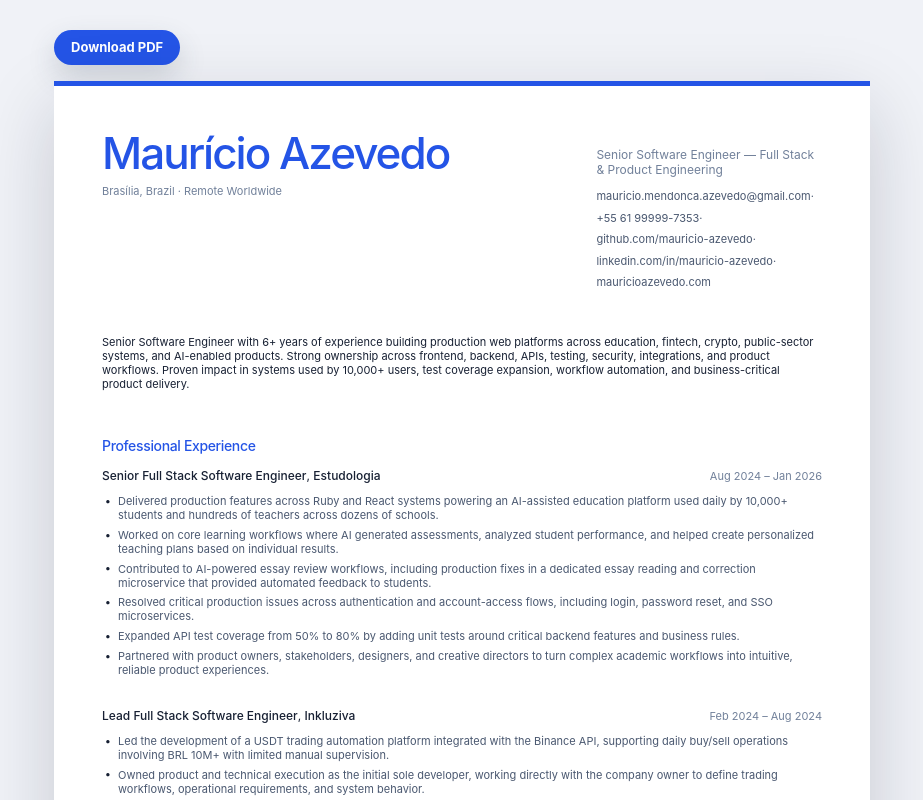
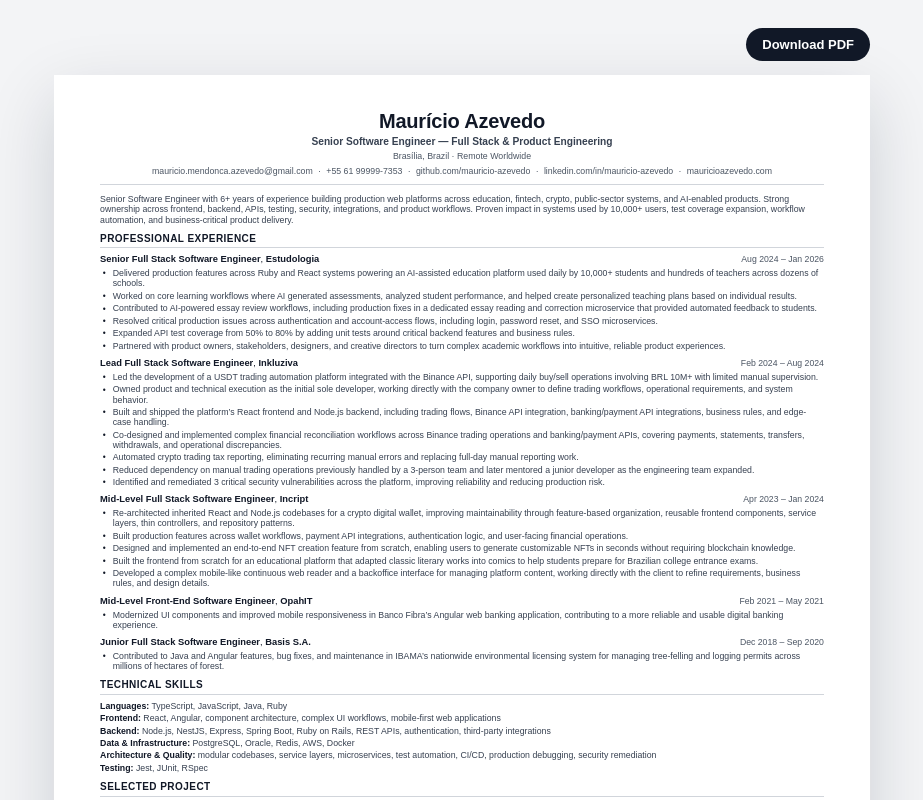
Before and after one commit to mauricio-azevedo/resume, a React (Vite) app: page / in a window 1280 px wide. Shown: the top 800 px of the page, without its empty margins (178-1101 px from the left). Built offline with nearby package versions, Linux system fonts and the light colour scheme.

Commit message:
Update resume layout to one-column ATS-friendly format

```diff
--- a/src/App.css
+++ b/src/App.css
@@ -1,19 +1,15 @@
 :root {
   --page-width: 8.5in;
   --page-height: 11in;
-  --page-margin-x: 0.5in;
-  --page-margin-top: 0.54in;
-  --page-margin-bottom: 0.42in;
-  --primary: #2454E6;
-  --primary-hover: #1e293b;
-  --primary-shadow: rgba(51, 65, 85, 0.18);
-  --primary-focus: rgba(51, 65, 85, 0.22);
-  --accent-blue: #2454E6;
-  --ink: #172033;
-  --muted: #4a5870;
-  --soft: #71809a;
+  --page-margin-x: 0.48in;
+  --page-margin-top: 0.38in;
+  --page-margin-bottom: 0.36in;
+  --ink: #111827;
+  --muted: #374151;
+  --soft: #4b5563;
+  --rule: #d1d5db;
   --paper: #ffffff;
-  --screen-bg: #f0f2f7;
+  --screen-bg: #f3f4f6;
 }
 
 * {
@@ -24,7 +20,7 @@ body {
   margin: 0;
   background: var(--screen-bg);
   color: var(--ink);
-  font-family: Inter, ui-sans-serif, system-ui, -apple-system, BlinkMacSystemFont, 'Segoe UI', Arial, sans-serif;
+  font-family: Arial, Helvetica, sans-serif;
 }
 
 button,
@@ -35,76 +31,31 @@ a {
 .resume-shell {
   min-height: 100vh;
   min-width: var(--page-width);
-  padding: 30px 0 50px;
+  padding: 28px 0 48px;
 }
 
 .toolbar {
-  align-items: center;
   display: flex;
-  justify-content: space-between;
-  margin: 0 auto 16px;
+  justify-content: flex-end;
+  margin: 0 auto 14px;
   width: var(--page-width);
-}
-
-.language-toggle {
-  background: #ffffff;
-  border: 1px solid rgba(113, 128, 154, 0.24);
-  border-radius: 999px;
-  display: flex;
-  gap: 2px;
-  padding: 3px;
-  box-shadow: 0 12px 28px rgba(15, 23, 42, 0.08);
-}
-
-.language-button {
-  background: transparent;
-  border: 0;
-  border-radius: 999px;
-  color: var(--muted);
-  cursor: pointer;
-  font-size: 12px;
-  font-weight: 700;
-  line-height: 1;
-  padding: 8px 11px;
-}
-
-.language-button:hover,
-.language-button:focus-visible {
-  color: var(--primary);
-}
-
-.language-button.is-active {
-  background: var(--primary);
-  color: #ffffff;
 }
 
 .download-button {
   border: 0;
   border-radius: 999px;
-  background: var(--primary);
+  background: var(--ink);
   color: #ffffff;
   cursor: pointer;
   font-size: 13px;
   font-weight: 700;
   line-height: 1;
-  padding: 11px 17px;
-  box-shadow: 0 12px 28px var(--primary-shadow);
+  padding: 10px 16px;
 }
 
 .download-button:hover,
 .download-button:focus-visible {
-  background: var(--primary-hover);
-}
-
-.download-button:disabled {
-  cursor: wait;
-  opacity: 0.72;
-}
-
-.download-button:focus-visible,
-.language-button:focus-visible {
-  outline: 3px solid var(--primary-focus);
-  outline-offset: 3px;
+  background: #374151;
 }
 
 .resume-page {
@@ -114,145 +65,99 @@ a {
   padding: var(--page-margin-top) var(--page-margin-x) var(--page-margin-bottom);
   background: var(--paper);
   color: var(--ink);
-  box-shadow: 0 26px 70px rgba(15, 23, 42, 0.18);
-  font-size: 11px;
-  line-height: 1.28;
+  box-shadow: 0 24px 64px rgba(15, 23, 42, 0.16);
+  font-size: 8.75px;
+  line-height: 1.16;
   overflow: hidden;
-  position: relative;
-}
-
-.resume-page::before {
-  background: var(--accent-blue);
-  content: '';
-  height: 5px;
-  left: 0;
-  position: absolute;
-  right: 0;
-  top: 0;
-}
-
-.resume-header {
-  display: grid;
-  grid-template-columns: minmax(0, 1fr) 2.35in;
-  column-gap: 0.5in;
-  align-items: start;
-  margin-bottom: 0.47in;
-}
-
-.intro {
-  min-width: 0;
 }
 
 h1,
 h2,
 h3,
 p,
-ul {
+ul,
+address {
   margin: 0;
 }
 
+.resume-header {
+  border-bottom: 1px solid var(--rule);
+  padding-bottom: 5.5pt;
+  text-align: center;
+}
+
 h1 {
-  color: var(--primary);
-  font-size: 44px;
-  font-weight: 500;
-  letter-spacing: -0.045em;
-  line-height: 0.95;
+  color: var(--ink);
+  font-size: 20px;
+  font-weight: 700;
+  letter-spacing: -0.01em;
+  line-height: 1;
 }
 
 .headline {
-  color: var(--soft);
-  font-size: 12px;
-  line-height: 1.24;
-  margin-top: 0.16in;
-  max-width: 3in;
+  color: var(--muted);
+  font-size: 10.2px;
+  font-weight: 700;
+  margin-top: 3.5pt;
 }
 
 .location {
   color: var(--soft);
-  font-size: 11px;
-  line-height: 1.25;
-  margin-top: 0.07in;
+  font-size: 8.8px;
+  margin-top: 2.5pt;
 }
 
 .contact-list {
-  color: var(--muted);
+  color: var(--soft);
   display: flex;
-  flex-direction: column;
+  flex-wrap: wrap;
   font-style: normal;
-  font-size: 11px;
-  gap: .5rem;
-  line-height: 1.22;
-  padding-top: 0.13in;
+  gap: 2pt 4pt;
+  justify-content: center;
+  line-height: 1.2;
+  margin-top: 3.5pt;
 }
 
-.contact-item {
-  align-items: center;
-  display: flex;
-  gap: 5px;
-  min-width: 0;
+.contact-entry {
+  white-space: nowrap;
 }
 
-.contact-icon {
+.contact-separator {
   color: var(--soft);
-  flex: 0 0 auto;
-  height: 11px;
-  width: 11px;
-}
-
-.contact-item span {
-  min-width: 0;
-  overflow-wrap: anywhere;
+  margin-left: 4pt;
 }
 
 .resume-page a {
-  color: var(--muted);
+  color: inherit;
   text-decoration: none;
 }
 
 .resume-page a:hover {
-  color: var(--primary);
   text-decoration: underline;
 }
 
-.resume-page a:hover .contact-icon {
-  color: var(--primary);
+.resume-section {
+  margin-top: 7pt;
 }
 
-.resume-layout {
-  display: grid;
-  grid-template-columns: minmax(0, 1fr) 2.38in;
-  column-gap: 0.48in;
-  align-items: start;
-}
-
-.resume-section + .resume-section {
-  margin-top: 3rem;
+.summary-section {
+  color: var(--muted);
 }
 
 h2 {
-  color: var(--primary);
-  font-size: 14px;
-  font-weight: 500;
-  letter-spacing: -0.025em;
+  border-bottom: 1px solid var(--rule);
+  color: var(--ink);
+  font-size: 10px;
+  font-weight: 700;
+  letter-spacing: 0.045em;
   line-height: 1;
-  margin-bottom: 0.17in;
-}
-
-.section-title {
-  align-items: center;
-  display: flex;
-  gap: 5px;
-}
-
-.section-icon {
-  color: currentColor;
-  flex: 0 0 auto;
-  height: 13px;
-  width: 13px;
+  margin-bottom: 4.5pt;
+  padding-bottom: 2.5pt;
+  text-transform: uppercase;
 }
 
 .experience {
-  margin-top: 2rem;
+  margin-top: 5.25pt;
 }
 
 .experience:first-of-type {
@@ -262,40 +167,33 @@ h2 {
 .item-heading {
   align-items: baseline;
   display: flex;
-  gap: 0.14in;
+  gap: 0.12in;
   justify-content: space-between;
-  margin-bottom: 0.11in;
+  margin-bottom: 2.5pt;
 }
 
 .item-heading p {
   color: var(--ink);
-  font-size: 12px;
-  line-height: 1.2;
+  font-size: 9.35px;
+  line-height: 1.14;
   min-width: 0;
 }
 
 .item-heading strong {
   color: var(--ink);
-  font-weight: 500;
-}
-
-.side-item h3,
-.skill-group h3,
-.compact-section strong {
-  color: var(--ink);
-  font-weight: 500;
+  font-weight: 700;
 }
 
 .item-heading em {
   color: var(--ink);
   font-style: normal;
-  font-weight: 500;
+  font-weight: 700;
 }
 
 .item-heading span {
   color: var(--soft);
   flex: 0 0 auto;
-  font-size: 11px;
+  font-size: 8.7px;
   line-height: 1;
   text-align: right;
   white-space: nowrap;
@@ -303,101 +201,59 @@ h2 {
 
 ul {
   color: var(--muted);
+  list-style: none;
   padding-left: 0;
-  list-style: none;
 }
 
 li {
-  margin-top: 4.2pt;
-  padding-left: 12pt;
+  margin-top: 1.75pt;
+  padding-left: 9.5pt;
   position: relative;
 }
 
 li::before {
+  color: var(--ink);
   content: '•';
-  color: var(--ink);
-  font-size: 11px;
+  font-size: 8.5px;
   left: 2pt;
   line-height: 1;
   position: absolute;
-  top: 1.3pt;
-}
-
-.side-column {
-  font-size: 11px;
-  line-height: 1.28;
+  top: 0.85pt;
 }
 
 .skill-list {
-  display: flex;
-  flex-direction: column;
-  gap: 0.16in;
+  color: var(--muted);
+  display: grid;
+  gap: 1.7pt;
 }
 
-.skill-group h3,
-.side-item h3 {
-  font-size: 12px;
-  line-height: 1.22;
-  margin-bottom: 3.5pt;
-}
-
-.skill-group p,
-.side-item p,
-.compact-section p {
-  color: var(--muted);
+.skill-list strong {
+  color: var(--ink);
+  font-weight: 700;
 }
 
 .project-heading {
   align-items: baseline;
   display: flex;
-  gap: 8px;
+  gap: 0.12in;
   justify-content: space-between;
-  margin-bottom: 3.5pt;
+  margin-bottom: 2.5pt;
 }
 
 .project-heading h3 {
-  margin-bottom: 0;
+  color: var(--ink);
+  font-size: 9.35px;
+  font-weight: 700;
+  line-height: 1.14;
 }
 
-.project-resource-links {
-  align-items: center;
-  display: flex;
+.project-heading p {
+  color: var(--soft);
   flex: 0 0 auto;
-  gap: 4px;
-  font-size: 10.5px;
+  font-size: 8.7px;
   line-height: 1;
-}
-
-.project-resource-link {
-  align-items: center;
-  color: var(--primary) !important;
-  display: flex;
-  gap: 3px;
-  font-weight: 500;
+  text-align: right;
   white-space: nowrap;
-}
-
-.project-resource-link .contact-icon {
-  color: var(--primary);
-  height: 10px;
-  width: 10px;
-}
-
-.project-link-divider {
-  color: var(--soft);
-}
-
-.project-tech {
-  margin-bottom: 3.5pt;
-}
-
-.side-item ul {
-  margin-top: 4pt;
-}
-
-.compact-section p + p,
-.education-section p + p {
-  margin-top: 3.5pt;
 }
 
 @page {
```
